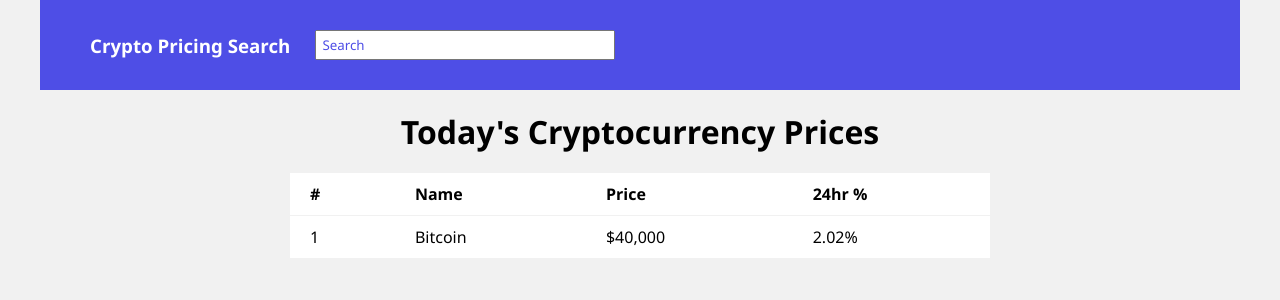
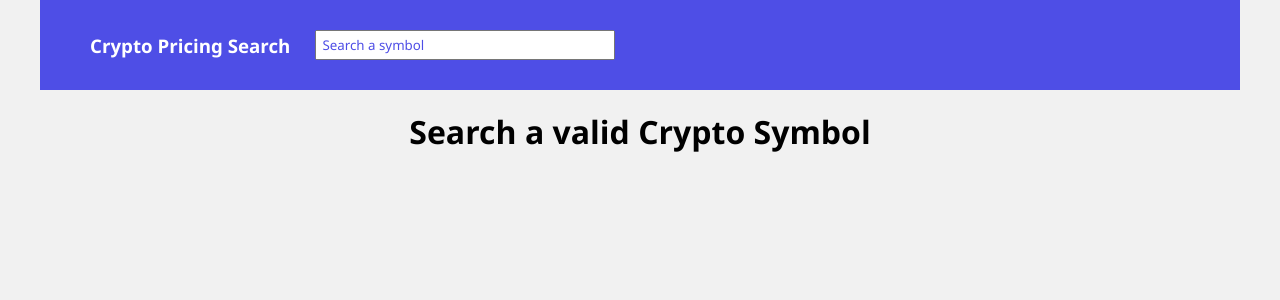
Before and after one commit to jaymbans/crypto-pricing, a React (Create React App) app in the folder crypto-pricing/: page / in a window 1280 px wide. Shown: the top 300 px of the page. Built offline with nearby package versions, Linux system fonts and the light colour scheme; no server answers.

Commit message:
added search feasibility

```diff
--- a/crypto-pricing/src/App.js
+++ b/crypto-pricing/src/App.js
@@ -3,24 +3,42 @@ import { useEffect, useState } from 'react';
 
 
 function App() {
-  // https://api.binance.us/api/v3/ticker/24hr?symbol=BTCUSD
   const [priceData, setPriceData] = useState({});
+  const [search, setSearch] = useState('');
+
+  let error = false;
+
+  const submitSearch = (e) => {
+    e.preventDefault();
+    setSearch(document.querySelector('#search').value)
+    return;
+  }
 
   useEffect(() => {
-    fetch('https://api.binance.us/api/v3/ticker/24hr?symbol=BTCUSD')
+    if (!search) {
+      return
+    }
+
+    fetch('https://api.binance.us/api/v3/ticker/24hr?symbol=' + search.toUpperCase())
       .then(res => res.json())
       .then(data => setPriceData(data))
-      .catch(err => console.log(err))
-  }, [priceData])
+      .catch(err => error = true)
 
+    error = false;
+  }, [search])
+
+  if (priceData.openPrice) {
     return (
       <div className="App">
         <nav>
           <h3>Crypto Pricing Search</h3>
-        <input type="text" placeholder="Search" />
+          <form onSubmit={submitSearch}>
+            <input id='search' type="search" placeholder="Search a symbol" />
+          </form>
         </nav>
         <h1>Today's Cryptocurrency Prices</h1>
         <table className="search-output">
+          <tbody>
             <tr>
               <th>#</th>
               <th>Name</th>
@@ -29,13 +47,44 @@ function App() {
             </tr>
             <tr>
               <td>1</td>
-          <td>Bitcoin</td>
-          <td>$40,000</td>
-          <td>2.02%</td>
+              <td>{priceData && priceData.symbol}</td>
+              <td>{
+                priceData &&
+                '$' + Number(priceData.openPrice)
+                  .toFixed(2).toString()
+                  .replace(/\B(?=(\d{3})+(?!\d))/g, ",")}
+              </td>
+              <td style={priceData.priceChangePercent > 0 ?
+                { color: 'green' } :
+                { color: 'red' }}>
+                {
+                  priceData.priceChangePercent > 0 ?
+                    '▲ ' :
+                    '▼ '
+                }
+                {
+                  priceData &&
+                  Number(priceData.priceChangePercent).toFixed(2) + '%'
+                }
+              </td>
             </tr>
+          </tbody>
         </table>
       </div>
     );
+  } else {
+    return (
+      <div className="App">
+        <nav>
+          <h3>Crypto Pricing Search</h3>
+          <form onSubmit={submitSearch}>
+            <input id='search' type="search" placeholder="Search a symbol" />
+          </form>
+        </nav>
+        <h1>Search a valid Crypto Symbol</h1>
+      </div>
+    )
+  }
 }
 
 export default App;
```
Lines whose indentation alone changed are shown as unchanged.
